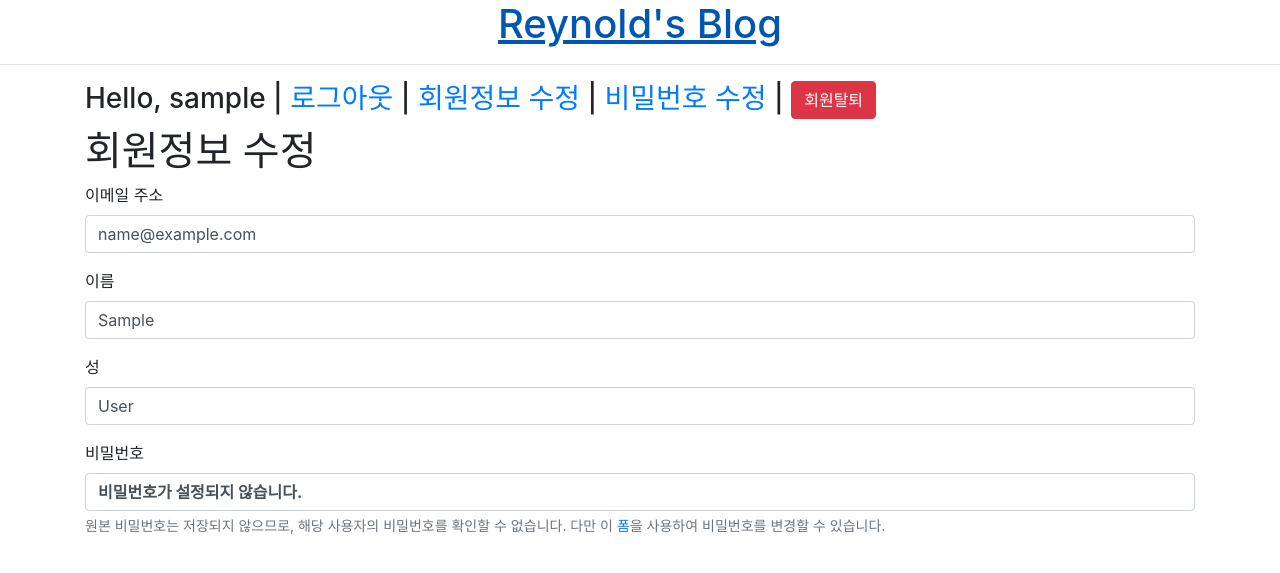
After one commit to yoonmyunghoon/Django-prac, a Django app: page /accounts/update/ in a window 1280 px wide. The commit adds this page. Shown: the top 573 px of the page. Run offline with Django 3.2, Linux system fonts and the light colour scheme; the visitor is signed in with stand-in values (Sample User, id 1); some libraries are stand-ins or nearby versions.

Commit message:
로그인, 로그아웃, 회원가입, 회원탈퇴, 회원정보 수정, 비밀번호 수정 기능 추가

```diff
--- /dev/null
+++ b/accounts/forms.py
@@ -0,0 +1,12 @@
+from django.contrib.auth.forms import UserChangeForm
+from django.contrib.auth import get_user_model
+
+
+class CustomUserChangeForm(UserChangeForm):
+    class Meta:
+        model = get_user_model()
+        fields = (
+            "email",
+            "first_name",
+            "last_name",
+        )
--- /dev/null
+++ b/accounts/templates/accounts/auth_form.html
@@ -0,0 +1,19 @@
+{% extends 'base.html' %}
+{% load bootstrap4 %}
+
+{% block body %}
+    {% if request.resolver_match.url_name == 'signup' %}
+        <h1>회원가입</h1>
+    {% elif request.resolver_match.url_name == 'login' %}
+        <h1>로그인</h1>
+    {% elif request.resolver_match.url_name == 'update' %}
+        <h1>회원정보 수정</h1>
+    {% else %}
+        <h1>비밀번호 수정</h1>
+    {% endif %}
+    <form action="" method="POST">
+        {% csrf_token %}
+        {% bootstrap_form form %}
+        {% buttons submit="Submit" reset="Cancel" %}{% endbuttons %}
+    </form>
+{% endblock %}
--- a/accounts/urls.py
+++ b/accounts/urls.py
@@ -1,5 +1,13 @@
 from django.urls import path
-
 from . import views
 
-urlpatterns = []
+app_name = "accounts"
+
+urlpatterns = [
+    path("signup/", views.signup, name="signup"),
+    path("login/", views.login, name="login"),
+    path("logout/", views.logout, name="logout"),
+    path("delete/", views.delete, name="delete"),
+    path("update/", views.update, name="update"),
+    path("password/", views.change_password, name="change_password"),
+]
--- a/accounts/views.py
+++ b/accounts/views.py
@@ -1 +1,78 @@
-from django.shortcuts import render
+from django.shortcuts import render, redirect
+from django.contrib.auth import login as auth_login
+from django.contrib.auth import logout as auth_logout
+from django.contrib.auth import update_session_auth_hash
+from django.contrib.auth.forms import UserCreationForm, AuthenticationForm, PasswordChangeForm
+from django.contrib.auth.decorators import login_required
+from django.views.decorators.http import require_POST
+from .forms import CustomUserChangeForm
+
+
+def signup(request):
+    if request.user.is_authenticated:
+        return redirect("articles:index")
+    if request.method == "POST":
+        form = UserCreationForm(request.POST)
+        if form.is_valid():
+            user = form.save()
+            # auth_login(request, user)
+            return redirect("accounts:login")
+    else:
+        form = UserCreationForm()
+    context = {"form": form}
+    return render(request, "accounts/auth_form.html", context)
+
+
+def login(request):
+    if request.user.is_authenticated:
+        return redirect("articles:index")
+    if request.method == "POST":
+        form = AuthenticationForm(request, request.POST)
+        if form.is_valid():
+            auth_login(request, form.get_user())
+            return redirect("articles:index")
+    else:
+        form = AuthenticationForm()
+    context = {"form": form}
+    return render(request, "accounts/auth_form.html", context)
+
+
+@login_required
+def logout(request):
+    auth_logout(request)
+    return redirect("articles:index")
+
+
+@require_POST
+@login_required
+def delete(request):
+    request.user.delete()
+    return redirect("articles:index")
+
+
+@login_required
+def update(request):
+    if request.method == "POST":
+        form = CustomUserChangeForm(request.POST, instance=request.user)
+        if form.is_valid():
+            form.save()
+            return redirect("articles:index")
+    else:
+        form = CustomUserChangeForm(instance=request.user)
+    context = {"form": form}
+    return render(request, "accounts/auth_form.html", context)
+
+
+@login_required
+def change_password(request):
+    if request.method == "POST":
+        form = PasswordChangeForm(request.user, request.POST)
+        if form.is_valid():
+            user = form.save()
+            # 비밀번호 변경 후, 로그인 유지
+            update_session_auth_hash(request, user)
+            return redirect("articles:index")
+    else:
+        form = PasswordChangeForm(request.user)
+    context = {"form": form}
+    return render(request, "accounts/auth_form.html", context)
--- a/articles/templates/articles/index.html
+++ b/articles/templates/articles/index.html
@@ -5,11 +5,15 @@
     <h1 class="text-center">Articles</h1>
     <img src="{% static 'images/simpsons.jpg' %}" alt="simpsons-image">
     <img src="{% static 'articles/images/simpson.jpg' %}" alt="simpson-image">
+    {% if user.is_authenticated %}
+        <a href="{% url 'articles:create' %}">[글쓰기]</a>
+    {% else %}
+        <a href="{% url 'accounts:login' %}">[로그인해주세요]</a>
+    {% endif %}
     {% for article in articles %}
         <p>글 번호: {{ article.id }}</p>
         <p>글 제목: {{ article.title }}</p>
         <a href="{% url 'articles:detail' article.pk %}">[상세 글 보러가기]</a>
         <hr>
     {% endfor %}
-    <a href="{% url 'articles:create' %}">[글쓰기]</a>
 {% endblock %}
--- a/blog/templates/base.html
+++ b/blog/templates/base.html
@@ -13,9 +13,27 @@
     <title>Reynold's Blog</title>
 </head>
 <body>
-    <h1 class="text-center">Reynold's Blog</h1>
+    <a href="{% url 'articles:index' %}"><h1 class="text-center">Reynold's Blog</h1></a>
     <hr>
     <div class="container">
+        {% if user.is_authenticated %}
+            <h3>
+                Hello, {{ user.username }} |
+                <a href="{% url 'accounts:logout' %}">로그아웃</a> |
+                <a href="{% url 'accounts:update' %}">회원정보 수정</a> |
+                <a href="{% url 'accounts:change_password' %}">비밀번호 수정</a> |
+                <form action="{% url 'accounts:delete' %}" method="POST" style="display: inline">
+                    {% csrf_token %}
+                    <input type="submit" value="회원탈퇴" class="btn btn-danger">
+                </form>
+            </h3>
+        {% else %}
+            <h3>
+                <a href="{% url 'accounts:login' %}">로그인</a> |
+                <a href="{% url 'accounts:signup' %}">회원가입</a> |
+            </h3>
+        {% endif %}
+
         {% block body %}
         {% endblock %}
     </div>
```
Also changed, not shown: articles/views.py (+8 -0 lines).
